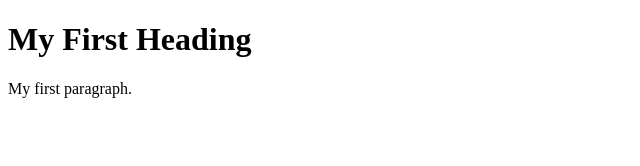
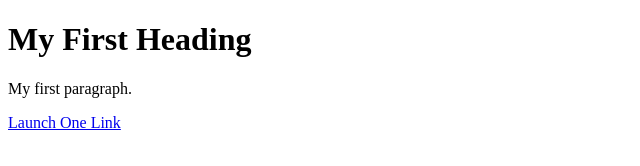
Before and after one commit to pazlavi/PBA-Demo, a plain HTML site: page index.html in a window 1280 px wide. Shown: the whole page, without its empty margins (0-640 px from the left). Drawn offline with Linux system fonts and the light colour scheme.

Commit message:
Update index.html

```diff
--- a/index.html
+++ b/index.html
@@ -7,6 +7,7 @@
 
 <h1>My First Heading</h1>
 <p>My first paragraph.</p>
+<a href="https://paz.onelink.me/waF3/paz">Launch One Link</a>
 
 </body>
 </html>
```
